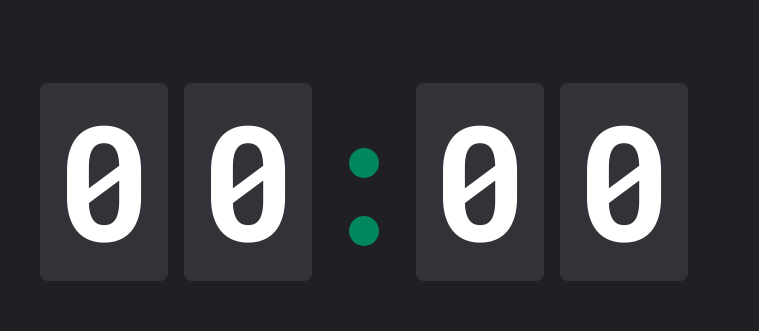
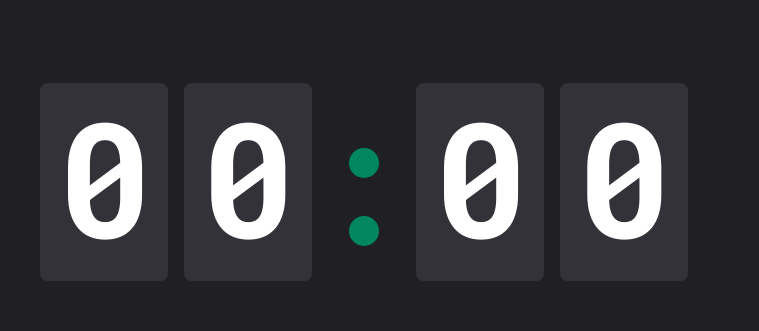
Before and after one commit to 10reps/stopwatch, a website: page index.html in a window 1280 px wide. Shown: the part 158-489 px from the top of the page, 276-1035 px from the left. Drawn offline with Linux system fonts and the light colour scheme; files whose address does not match are found by name.

Commit message:
Edit CSS

```diff
--- a/index.html
+++ b/index.html
@@ -16,10 +16,16 @@
     <div class="timer-background">
         <div class="timer-box">
             <div class="number-box">
-                <div class="number one">0</div>
-                <div class="number two">0</div>
-                <div class="number three">0</div>
-                <div class="number four">0</div>
+                <div class="minute-box">
+                    <p class="minute">00</p>
+                    <div class="box one"></div>
+                    <div class="box two"></div>
+                </div>
+                <div class="second-box">
+                    <p class="second">00</p>
+                    <div class="box three"></div>
+                    <div class="box four"></div>
+                </div>
                 <div class="circle-one"></div>
                 <div class="circle-two"></div>
             </div>
--- a/styles/main.scss
+++ b/styles/main.scss
@@ -38,12 +38,23 @@ body {
     color: $white;
 }
 
-.number {
+.minute-box, .second-box {
+    display: flex;
+    position: relative;
+}
+
+.minute, .second {
+    position: absolute;
+    bottom: 0.3px;
+    left: 17px;
+    letter-spacing: 0.295em;
+}
+
+.box {
     width: 128px;
     height: 198px;
     border-radius: 8px;
     background-color: $grey3;
-    line-height: 1.2;
 }
 
 .one {
```
Also changed, not shown: style.css.
